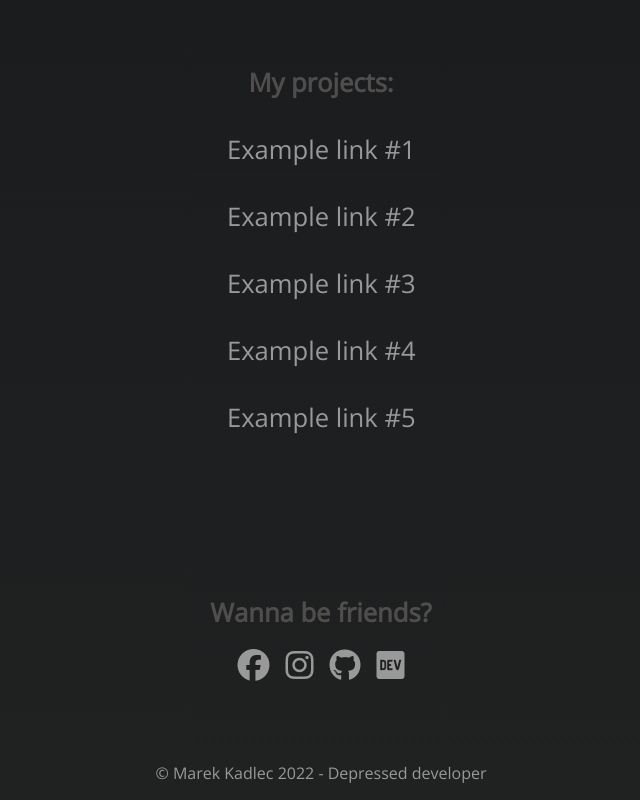
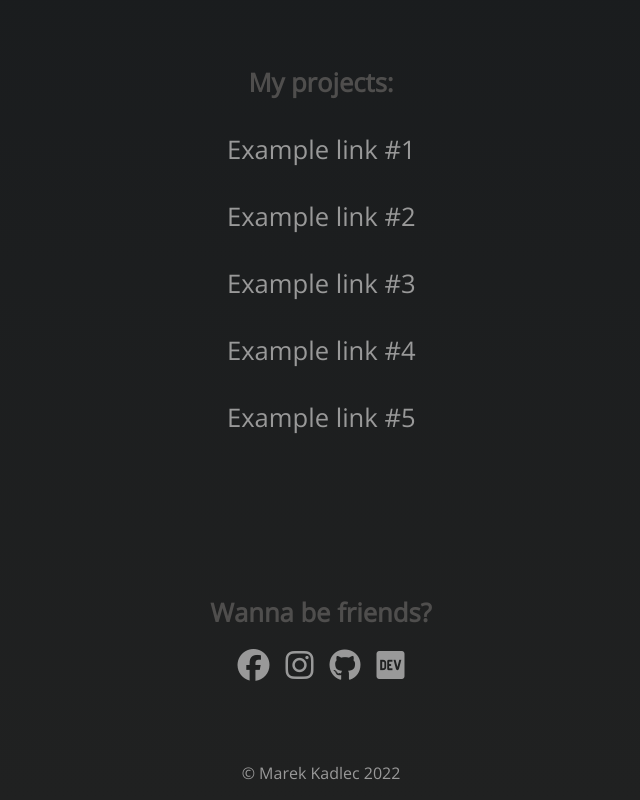
Before and after one commit to depressed-developed/Portfolio_page, a plain HTML site: page index.html in a window 1280 px wide. Shown: the part 1079-1879 px from the top of the page, without its empty margins (319-959 px from the left). Drawn offline with nearby package versions, Linux system fonts and the light colour scheme.

Commit message:
Test sucessfull

```diff
--- a/index.html
+++ b/index.html
@@ -78,7 +78,7 @@
         </div>
     </section>
     <footer>
-        <p>© Marek Kadlec 2022 - Depressed developer</p>
+        <p>© Marek Kadlec 2022</p>
     </footer>
 </body>
 </html>
```
